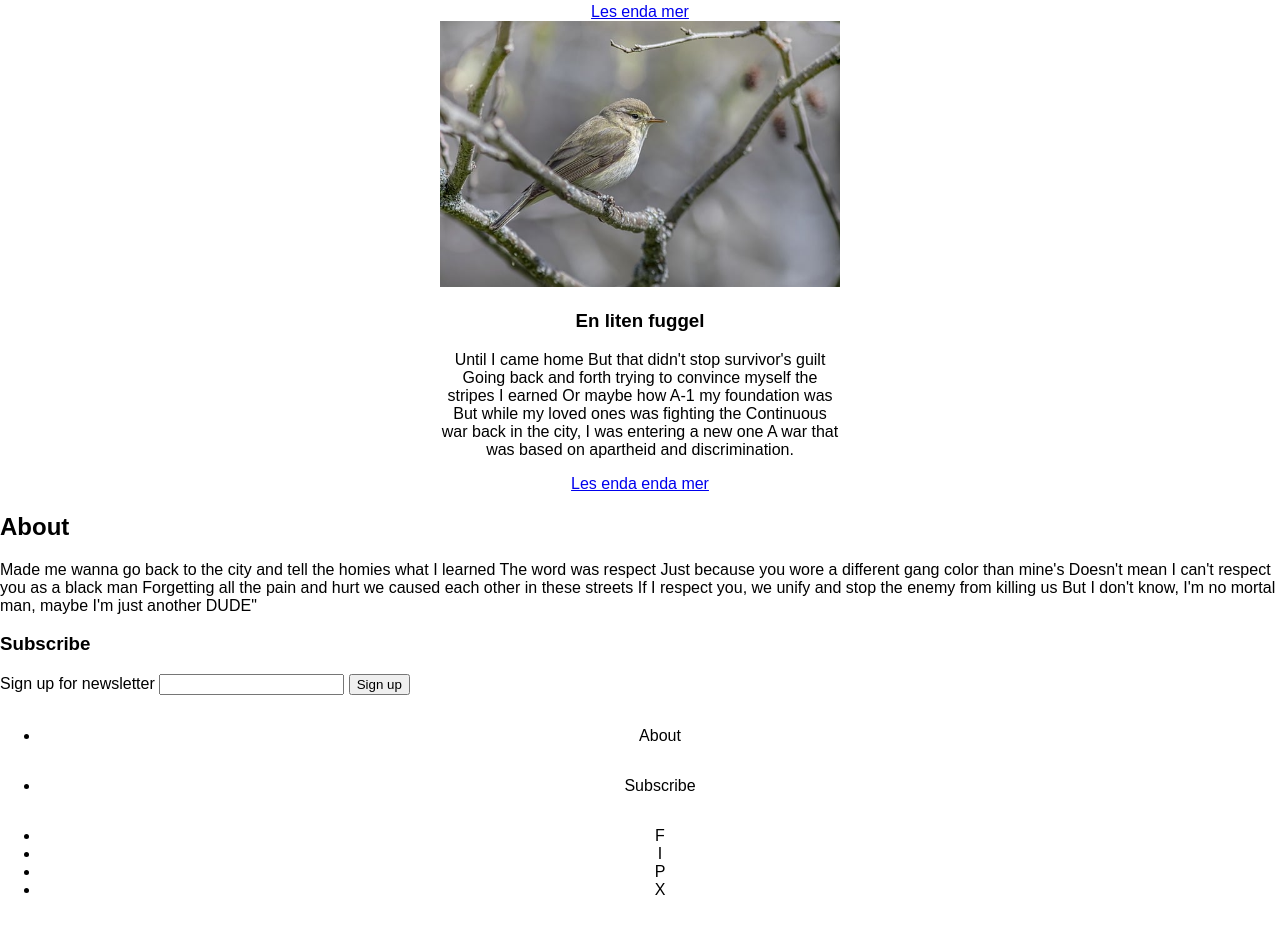
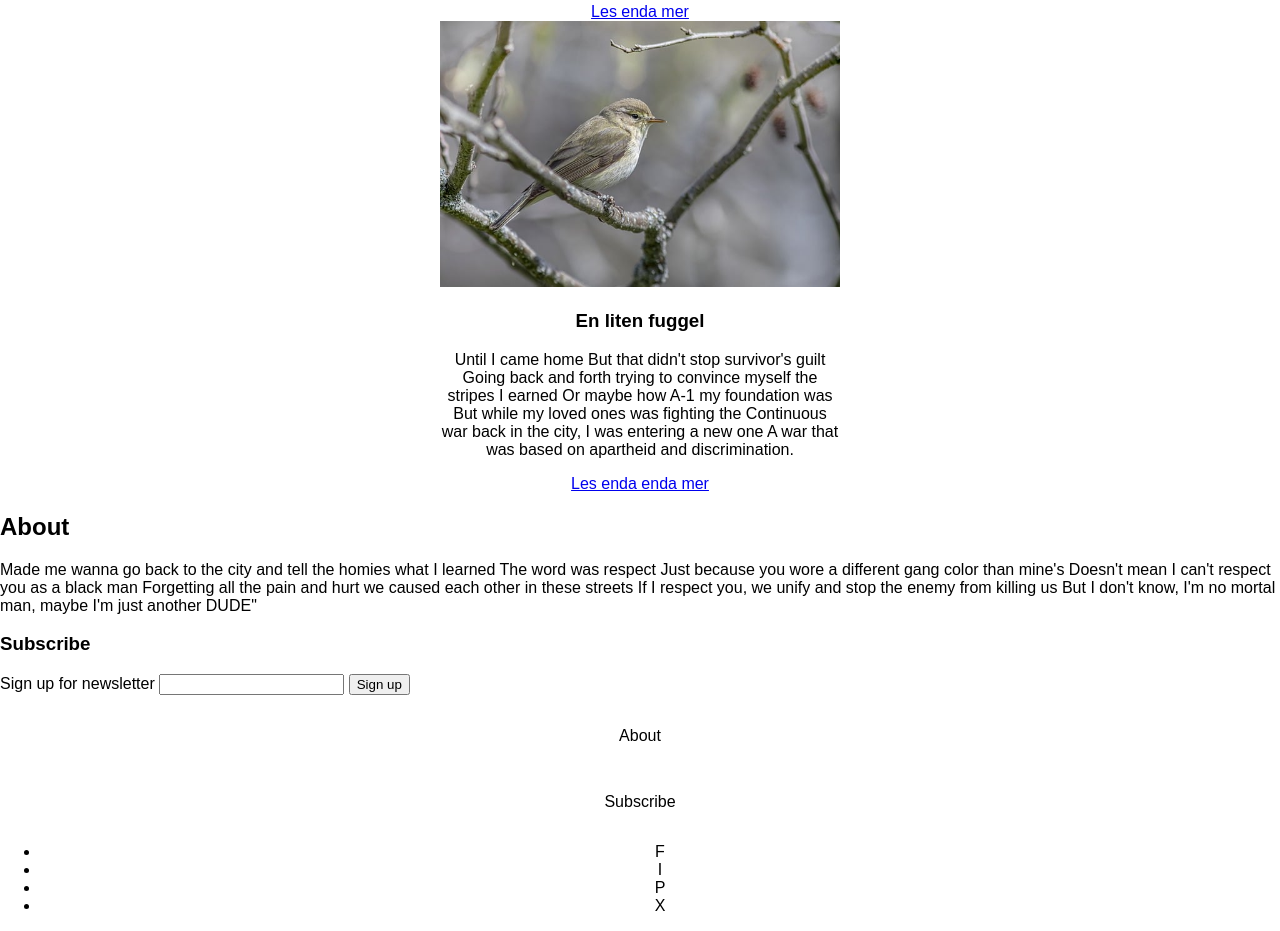
Before and after one commit to Erlendpv/html-og-css, a plain HTML site: page HTML-OG-CSS/index.html in a window 1280 px wide. Shown: the part 1272-2203 px from the top of the page. Drawn offline with Linux system fonts and the light colour scheme.

Commit message:
resterende endringer
resterend

```diff
--- a/HTML-OG-CSS/style.css
+++ b/HTML-OG-CSS/style.css
@@ -51,3 +51,14 @@ main section article img{
 footer{
     text-align: center;
 }
+
+footer nav ul{
+    margin: 1rem 0 0 0;
+    padding: 0;
+}
+
+footer nav ul li{
+    margin: 1rem 0 0 0;
+    text-decoration: none;
+
+}
```
